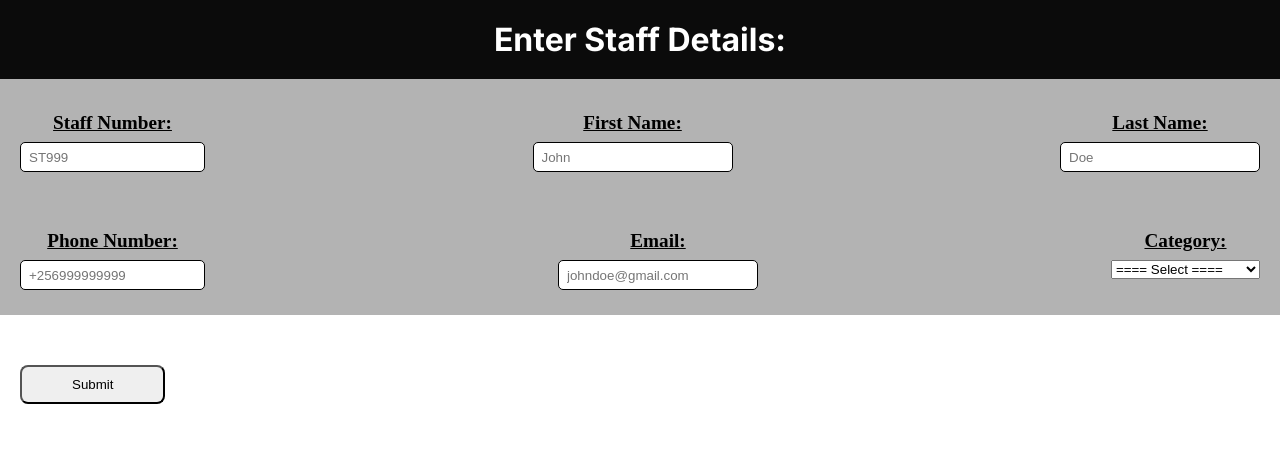
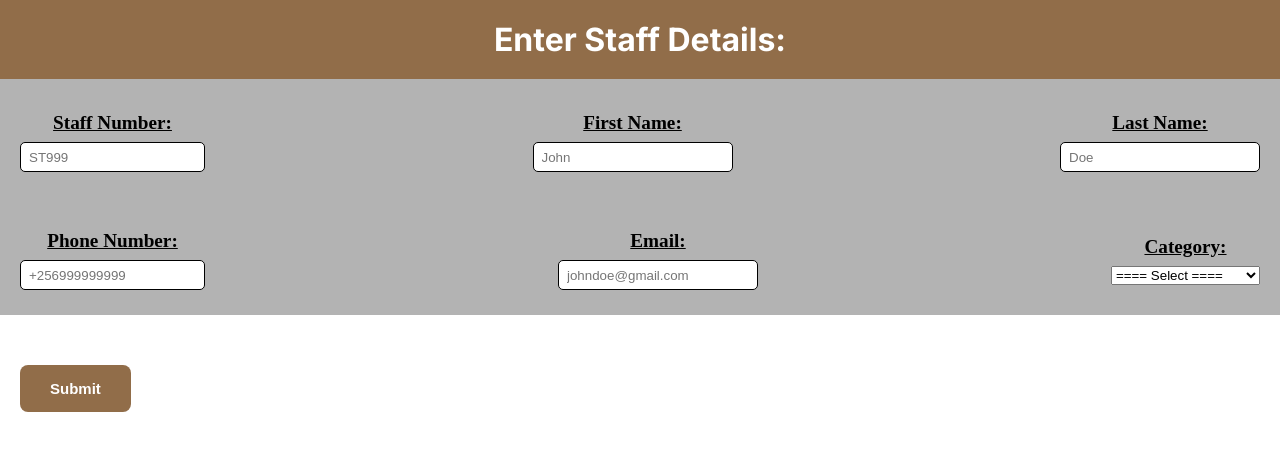
Before and after one commit to ElijahOluwasegun/event_system, a PHP site: page /staff_interface.php in a window 1280 px wide. Shown: the top 461 px of the page. Run offline with PHP 8.4, Linux system fonts and the light colour scheme.

Commit message:
Changed bg color for header, button and button hover

```diff
--- a/css/style.css
+++ b/css/style.css
@@ -9,7 +9,7 @@
     justify-content: center;
     align-items: center;
     padding: 20px 0px;
-    background-color: rgb(11, 11, 11);
+    background-color: #663300b6;
     color: rgb(255, 255, 255);
 }
 
@@ -20,7 +20,16 @@ h1 {
     font-style: normal;
 }
 
+.outside-form {
+    background-color: #FFCF8C;
+}
+
 .input-group {
+    display: flex;
+    flex-direction: column;
+    align-items: center;
+    align-content: center;
+    align-self: center;
     background-color: rgb(179, 179, 179);
     padding: 25px 20px;
 }
@@ -78,12 +87,16 @@ label {
 }
 
 .btn button {
+    border: 0px;
     border-radius: 8px;
-    padding: 10px 50px;
-    color: rgb(0, 0, 0);
+    padding: 15px 30px;
+    font-size: 15px;
+    font-weight: bolder;
+    background-color: #663300b6;
+    color: rgb(255, 255, 255);
 }
 
 button:hover {
-    background-color: black;
-    color: white;
+    background-color: #FFCF8C;
+    color: rgb(0, 0, 0);
 }
```
